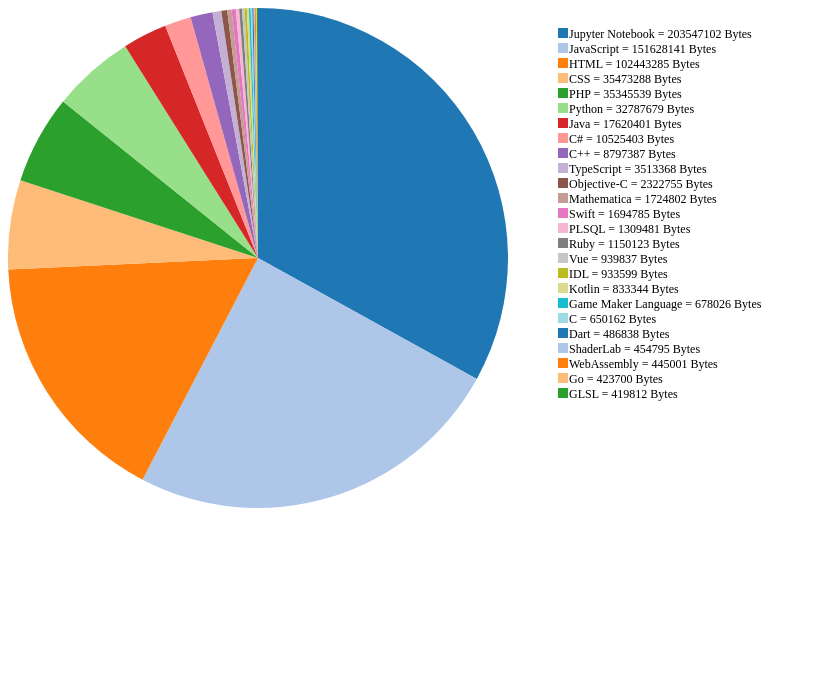
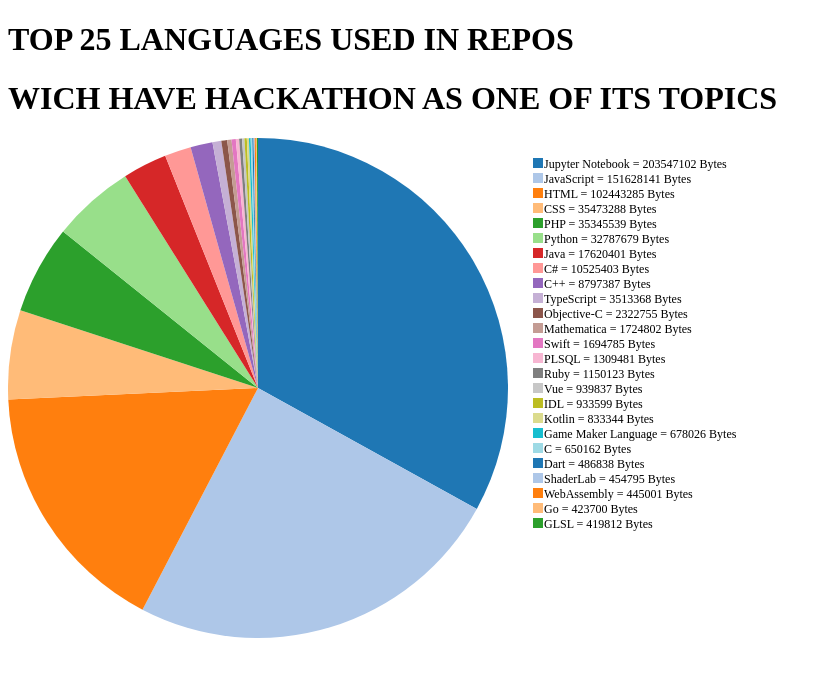
Before and after one commit to MendesRafa/GitHub-API-Project, a plain HTML site: page Data Visualisation App/index.html in a window 1280 px wide. Shown: the top 676 px of the page, without its empty margins (0-831 px from the left). Drawn offline with nearby package versions, Linux system fonts and the light colour scheme.

Commit message:
Tweaks added to HTML

```diff
--- a/Data Visualisation App/index.html
+++ b/Data Visualisation App/index.html
@@ -4,6 +4,8 @@
 </style>
 
 <body>
+    <h1>TOP 25 LANGUAGES USED IN REPOS</h1>
+    <h1>WICH HAVE HACKATHON AS ONE OF ITS TOPICS</h1>
     <script src="https://d3js.org/d3.v3.min.js"></script>
     <script src="https://d3js.org/d3-path.v1.min.js"></script>
     <script src="https://d3js.org/d3-shape.v1.min.js"></script>
@@ -44,7 +46,7 @@
             .data(pie(keyArray))
             .enter().append("g")
             .attr("transform", function (d, i) {
-                return "translate(" + (width - 250) + "," + (i * 15 + 20) + ")";
+                return "translate(" + (width - 275) + "," + (i * 15 + 20) + ")";
             })
             .attr("class", "legend");
 
```
